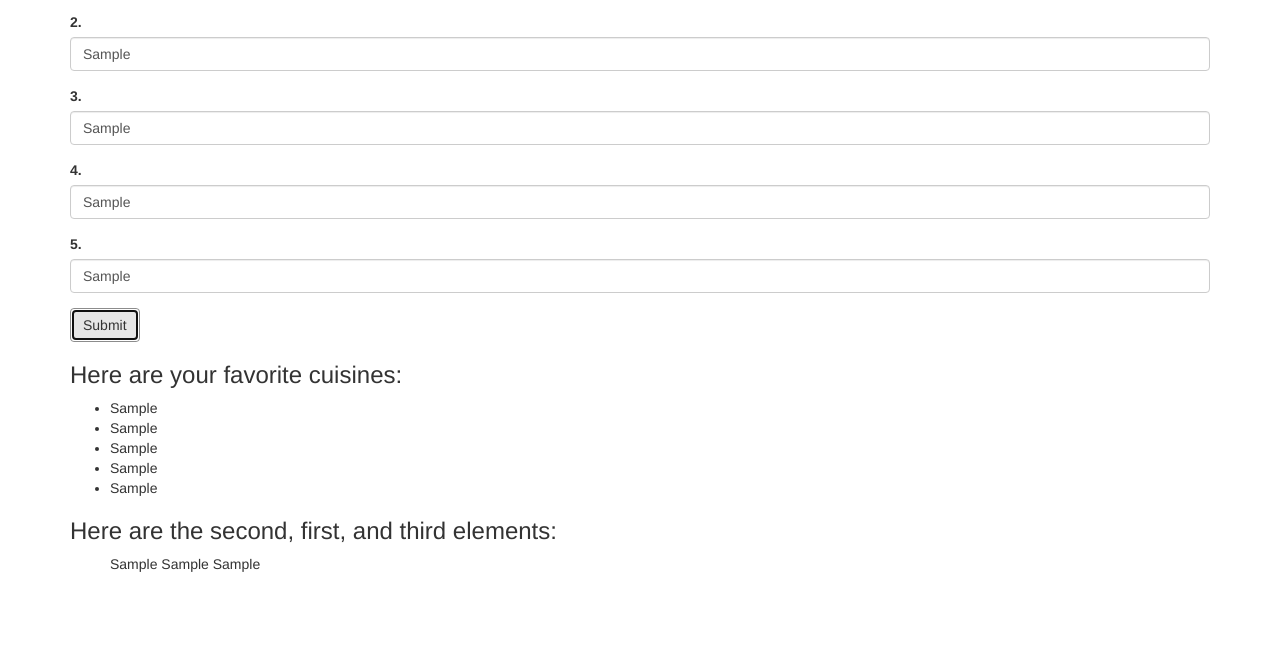
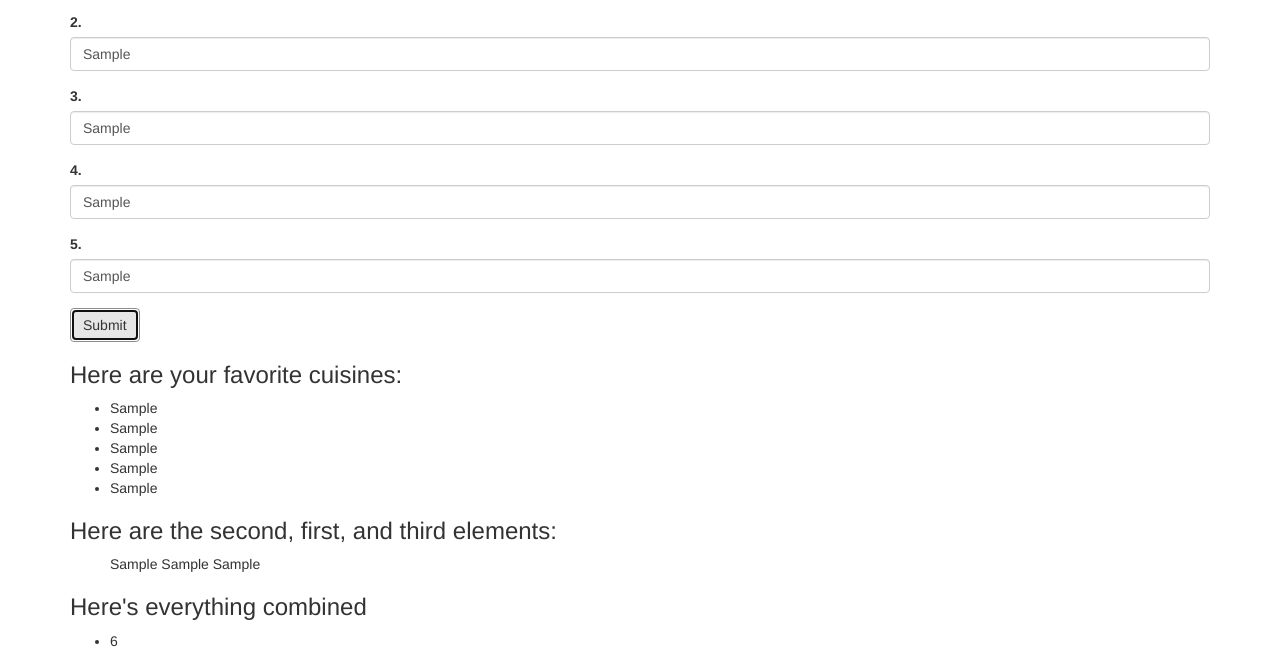
Before and after one commit to loisch22/favorite, a plain HTML site: page index.html in a window 1280 px wide. Both pictures are taken after typing "Sample", "Sample", "Sample", "Sample", "Sample" into the empty fields and a click on the button "Submit". Shown: the part 132-800 px from the top of the page. Drawn offline with nearby package versions, Linux system fonts and the light colour scheme.

Commit message:
add third jquery function.

```diff
--- a/index.html
+++ b/index.html
@@ -48,6 +48,9 @@
         <ul class="threeCuisine">
 
         </ul>
+        <h3>Here's everything combined</h3>
+        <ul class="moreCuisine">
+        </ul>
       </div>
     </div>
   </body>
--- a/js/scripts.js
+++ b/js/scripts.js
@@ -8,6 +8,7 @@ $(document).ready(function() {
     var cuisine5 = $("#cuisine5").val();
     var allCuisine = [cuisine1, cuisine2, cuisine3, cuisine4, cuisine5];
     var threeCuisine = allCuisine[1] + " " + allCuisine[0] + " " + allCuisine[2];
+    var moreCuisine = allCuisine.push(threeCuisine);
 
     $("ul.allCuisine").append("<li>" +  cuisine1 + "</li>");
     $("ul.allCuisine").append("<li>" +  cuisine2 + "</li>");
@@ -16,6 +17,7 @@ $(document).ready(function() {
     $("ul.allCuisine").append("<li>" +  cuisine5 + "</li>");
     console.log(allCuisine);
     $(".threeCuisine").append(threeCuisine);
+    $(".moreCuisine").append("<li>" + moreCuisine + "</li>");
 
 
   });
```
